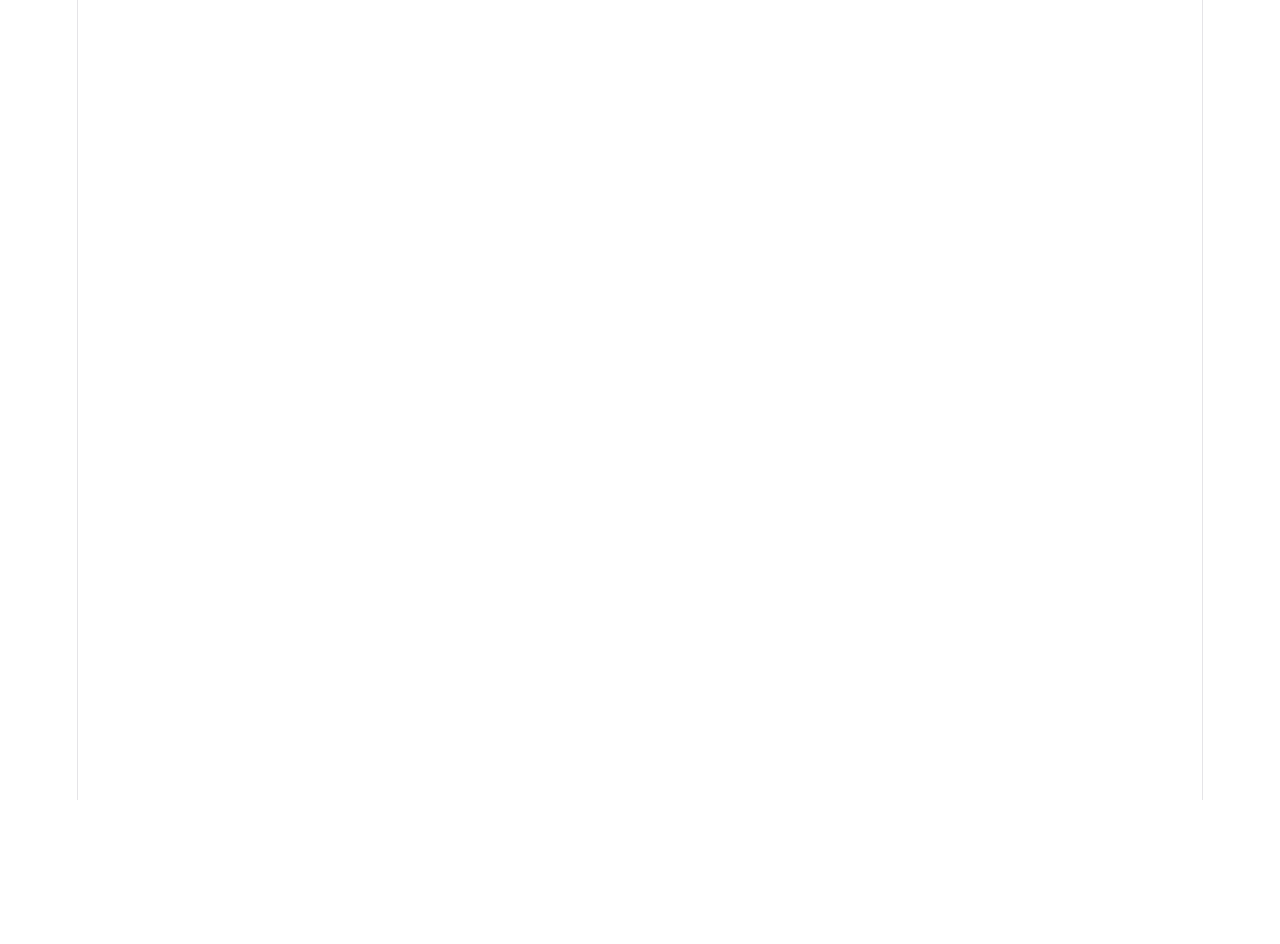
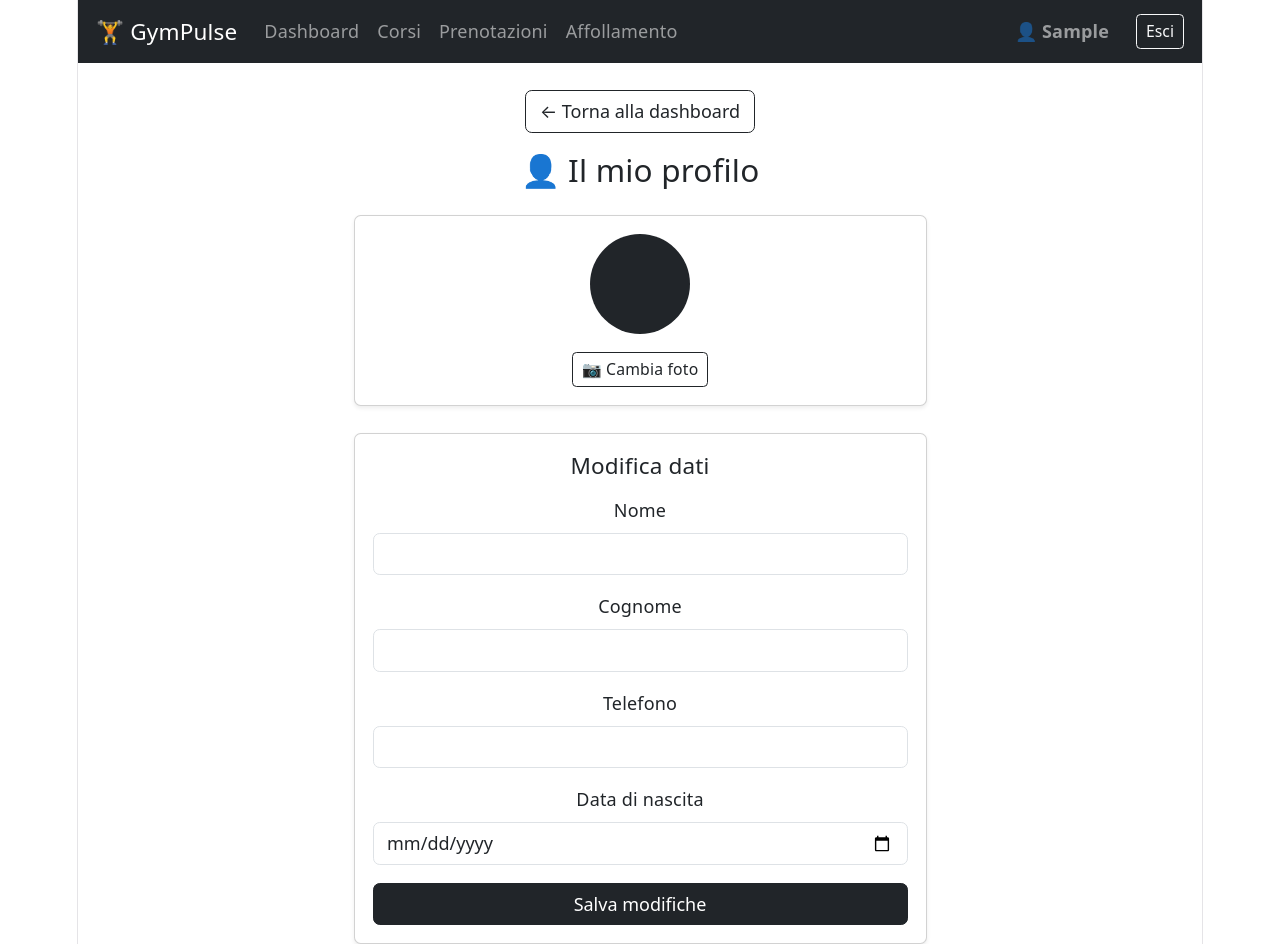
Before and after one commit to FabryPesa23/gympulse-frontend, a React (Vite) app: page /profile in a window 1280 px wide. Before the commit this address had no page. Before the commit the page ends 800 px from the top, so only its background shows below. Built offline with nearby package versions, Linux system fonts and the light colour scheme; no server answers; sample sign-in values are in the browser's storage.

Commit message:
Aggiunta navbar globale e route protette

```diff
--- a/src/App.jsx
+++ b/src/App.jsx
@@ -6,10 +6,13 @@ import Courses from './pages/courses/Courses'
 import CourseDetail from './pages/courses/CourseDetail'
 import Bookings from './pages/bookings/Bookings'
 import Zones from './pages/zones/Zones'
+import Profile from './pages/profile/Profile'
+import NavBar from './components/NavBar'
 
 function App() {
   return (
     <BrowserRouter>
+      <NavBar />
       <Routes>
         <Route path="/" element={<Navigate to="/login" />} />
         <Route path="/login" element={<Login />} />
@@ -19,6 +22,7 @@ function App() {
         <Route path="/courses/:id" element={<CourseDetail />} />
         <Route path="/bookings" element={<Bookings />} />
         <Route path="/zones" element={<Zones />} />
+        <Route path="/profile" element={<Profile />} />
       </Routes>
     </BrowserRouter>
   )
--- /dev/null
+++ b/src/components/NavBar.jsx
@@ -0,0 +1,63 @@
+import { Navbar, Nav, Container, Button } from 'react-bootstrap'
+import { useNavigate, useLocation } from 'react-router-dom'
+import { useAuth } from '../context/AuthContext'
+
+function NavBar() {
+  const { user, logout } = useAuth()
+  const navigate = useNavigate()
+  const location = useLocation()
+
+  const handleLogout = () => {
+    logout()
+    navigate('/login')
+  }
+
+  const isActive = (path) => location.pathname === path ? 'fw-bold' : ''
+
+  if (!user) return null
+
+  return (
+    <Navbar bg="dark" variant="dark" expand="lg" className="px-3">
+      <Navbar.Brand onClick={() => navigate('/dashboard')} style={{ cursor: 'pointer' }}>
+        🏋️ GymPulse
+      </Navbar.Brand>
+      <Navbar.Toggle aria-controls="main-navbar" />
+      <Navbar.Collapse id="main-navbar">
+        <Nav className="me-auto">
+          <Nav.Link
+            className={isActive('/dashboard')}
+            onClick={() => navigate('/dashboard')}>
+            Dashboard
+          </Nav.Link>
+          <Nav.Link
+            className={isActive('/courses')}
+            onClick={() => navigate('/courses')}>
+            Corsi
+          </Nav.Link>
+          <Nav.Link
+            className={isActive('/bookings')}
+            onClick={() => navigate('/bookings')}>
+            Prenotazioni
+          </Nav.Link>
+          <Nav.Link
+            className={isActive('/zones')}
+            onClick={() => navigate('/zones')}>
+            Affollamento
+          </Nav.Link>
+        </Nav>
+        <Nav className="d-flex align-items-center gap-3">
+          <Nav.Link
+            className={isActive('/profile')}
+            onClick={() => navigate('/profile')}>
+            👤 {user?.firstName}
+          </Nav.Link>
+          <Button variant="outline-light" size="sm" onClick={handleLogout}>
+            Esci
+          </Button>
+        </Nav>
+      </Navbar.Collapse>
+    </Navbar>
+  )
+}
+
+export default NavBar
--- a/src/pages/dashboard/Dashboard.jsx
+++ b/src/pages/dashboard/Dashboard.jsx
@@ -1,28 +1,12 @@
 import { useAuth } from '../../context/AuthContext'
 import { useNavigate } from 'react-router-dom'
-import { Container, Navbar, Nav, Button, Row, Col, Card } from 'react-bootstrap'
+import { Container, Row, Col, Card, Button } from 'react-bootstrap'
 
 function Dashboard() {
-  const { user, logout } = useAuth()
+  const { user } = useAuth()
   const navigate = useNavigate()
 
-  const handleLogout = () => {
-    logout()
-    navigate('/login')
-  }
-
   return (
-    <>
-      <Navbar bg="dark" variant="dark" className="px-4">
-        <Navbar.Brand>🏋️ GymPulse</Navbar.Brand>
-        <Nav className="ms-auto d-flex align-items-center gap-3">
-          <span className="text-white">Ciao, {user?.firstName}!</span>
-          <Button variant="outline-light" size="sm" onClick={handleLogout}>
-            Esci
-          </Button>
-        </Nav>
-      </Navbar>
-
     <Container className="mt-4">
       <h3>Benvenuto nella tua Dashboard 👋</h3>
       <p className="text-muted">Cosa vuoi fare oggi?</p>
@@ -66,9 +50,21 @@ function Dashboard() {
             </Card.Body>
           </Card>
         </Col>
+
+        <Col md={4} className="mb-3">
+          <Card className="text-center shadow-sm h-100">
+            <Card.Body>
+              <h1>👤</h1>
+              <Card.Title>Il mio profilo</Card.Title>
+              <Card.Text>Gestisci i tuoi dati personali</Card.Text>
+              <Button variant="dark" onClick={() => navigate('/profile')}>
+                Vedi profilo
+              </Button>
+            </Card.Body>
+          </Card>
+        </Col>
       </Row>
     </Container>
-    </>
   )
 }
 
--- /dev/null
+++ b/src/pages/profile/Profile.jsx
@@ -0,0 +1,222 @@
+import { useState, useEffect } from 'react'
+import { Container, Card, Form, Button, Alert, Spinner, Image } from 'react-bootstrap'
+import { useAuth } from '../../context/AuthContext'
+import { useNavigate } from 'react-router-dom'
+
+function Profile() {
+  const { token, user, login } = useAuth()
+  const navigate = useNavigate()
+  const [profile, setProfile] = useState(null)
+  const [loading, setLoading] = useState(true)
+  const [saving, setSaving] = useState(false)
+  const [message, setMessage] = useState('')
+  const [messageType, setMessageType] = useState('success')
+  const [formData, setFormData] = useState({
+    firstName: '',
+    lastName: '',
+    phone: '',
+    dateOfBirth: ''
+  })
+
+  useEffect(() => {
+    fetchProfile()
+  }, [])
+
+  const fetchProfile = async () => {
+    try {
+      const response = await fetch('http://localhost:8080/api/users/me', {
+        headers: { 'Authorization': `Bearer ${token}` }
+      })
+      const data = await response.json()
+      setProfile(data)
+      setFormData({
+        firstName: data.firstName || '',
+        lastName: data.lastName || '',
+        phone: data.phone || '',
+        dateOfBirth: data.dateOfBirth || ''
+      })
+    } catch (err) {
+      console.error(err)
+    } finally {
+      setLoading(false)
+    }
+  }
+
+  const handleChange = (e) => {
+    setFormData({ ...formData, [e.target.name]: e.target.value })
+  }
+
+  const handleSubmit = async (e) => {
+    e.preventDefault()
+    setSaving(true)
+    setMessage('')
+
+    try {
+      const response = await fetch('http://localhost:8080/api/users/me', {
+        method: 'PUT',
+        headers: {
+          'Content-Type': 'application/json',
+          'Authorization': `Bearer ${token}`
+        },
+        body: JSON.stringify(formData)
+      })
+
+      const data = await response.json()
+
+      if (!response.ok) {
+        setMessageType('danger')
+        setMessage('Errore durante il salvataggio')
+        return
+      }
+
+      setProfile(data)
+      setMessageType('success')
+      setMessage('Profilo aggiornato con successo!')
+    } catch (err) {
+      setMessageType('danger')
+      setMessage('Errore di connessione al server')
+    } finally {
+      setSaving(false)
+    }
+  }
+
+  const handlePhotoUpload = async (e) => {
+    const file = e.target.files[0]
+    if (!file) return
+
+    const formData = new FormData()
+    formData.append('file', file)
+
+    try {
+      const response = await fetch('http://localhost:8080/api/users/me/photo', {
+        method: 'POST',
+        headers: { 'Authorization': `Bearer ${token}` },
+        body: formData
+      })
+
+      const data = await response.json()
+
+      if (!response.ok) {
+        setMessageType('danger')
+        setMessage('Errore durante il caricamento della foto')
+        return
+      }
+
+      setProfile(data)
+      setMessageType('success')
+      setMessage('Foto profilo aggiornata!')
+    } catch (err) {
+      setMessageType('danger')
+      setMessage('Errore di connessione al server')
+    }
+  }
+
+  if (loading) return (
+    <Container className="d-flex justify-content-center mt-5">
+      <Spinner animation="border" />
+    </Container>
+  )
+
+  return (
+    <Container className="mt-4" style={{ maxWidth: '600px' }}>
+      <Button variant="outline-dark" className="mb-3" onClick={() => navigate('/dashboard')}>
+        ← Torna alla dashboard
+      </Button>
+
+      <h3 className="mb-4">👤 Il mio profilo</h3>
+
+      {message && <Alert variant={messageType}>{message}</Alert>}
+
+      <Card className="shadow-sm mb-4">
+        <Card.Body className="text-center">
+          {profile?.profileImageUrl ? (
+            <Image
+              src={profile.profileImageUrl}
+              roundedCircle
+              width={100}
+              height={100}
+              className="mb-3"
+              style={{ objectFit: 'cover' }}
+            />
+          ) : (
+            <div
+              className="rounded-circle bg-dark d-flex align-items-center justify-content-center mx-auto mb-3"
+              style={{ width: 100, height: 100 }}
+            >
+              <span className="text-white fs-3">
+                {profile?.firstName?.charAt(0)}{profile?.lastName?.charAt(0)}
+              </span>
+            </div>
+          )}
+          <h5>{profile?.firstName} {profile?.lastName}</h5>
+          <p className="text-muted mb-1">{profile?.email}</p>
+          <p className="text-muted mb-3">
+            <span className="badge bg-dark">{profile?.role}</span>
+          </p>
+          <label className="btn btn-outline-dark btn-sm">
+            📷 Cambia foto
+            <input
+              type="file"
+              accept="image/*"
+              className="d-none"
+              onChange={handlePhotoUpload}
+            />
+          </label>
+        </Card.Body>
+      </Card>
+
+      <Card className="shadow-sm">
+        <Card.Body>
+          <h5 className="mb-3">Modifica dati</h5>
+          <Form onSubmit={handleSubmit}>
+            <Form.Group className="mb-3">
+              <Form.Label>Nome</Form.Label>
+              <Form.Control
+                type="text"
+                name="firstName"
+                value={formData.firstName}
+                onChange={handleChange}
+              />
+            </Form.Group>
+
+            <Form.Group className="mb-3">
+              <Form.Label>Cognome</Form.Label>
+              <Form.Control
+                type="text"
+                name="lastName"
+                value={formData.lastName}
+                onChange={handleChange}
+              />
+            </Form.Group>
+
+            <Form.Group className="mb-3">
+              <Form.Label>Telefono</Form.Label>
+              <Form.Control
+                type="tel"
+                name="phone"
+                value={formData.phone}
+                onChange={handleChange}
+              />
+            </Form.Group>
+
+            <Form.Group className="mb-3">
+              <Form.Label>Data di nascita</Form.Label>
+              <Form.Control
+                type="date"
+                name="dateOfBirth"
+                value={formData.dateOfBirth}
+                onChange={handleChange}
+              />
+            </Form.Group>
+
+            <Button variant="dark" type="submit" className="w-100" disabled={saving}>
+              {saving ? 'Salvataggio...' : 'Salva modifiche'}
+            </Button>
+          </Form>
+        </Card.Body>
+      </Card>
+    </Container>
+  )
+}
+
+export default Profile
```
Lines whose indentation alone changed are shown as unchanged.
